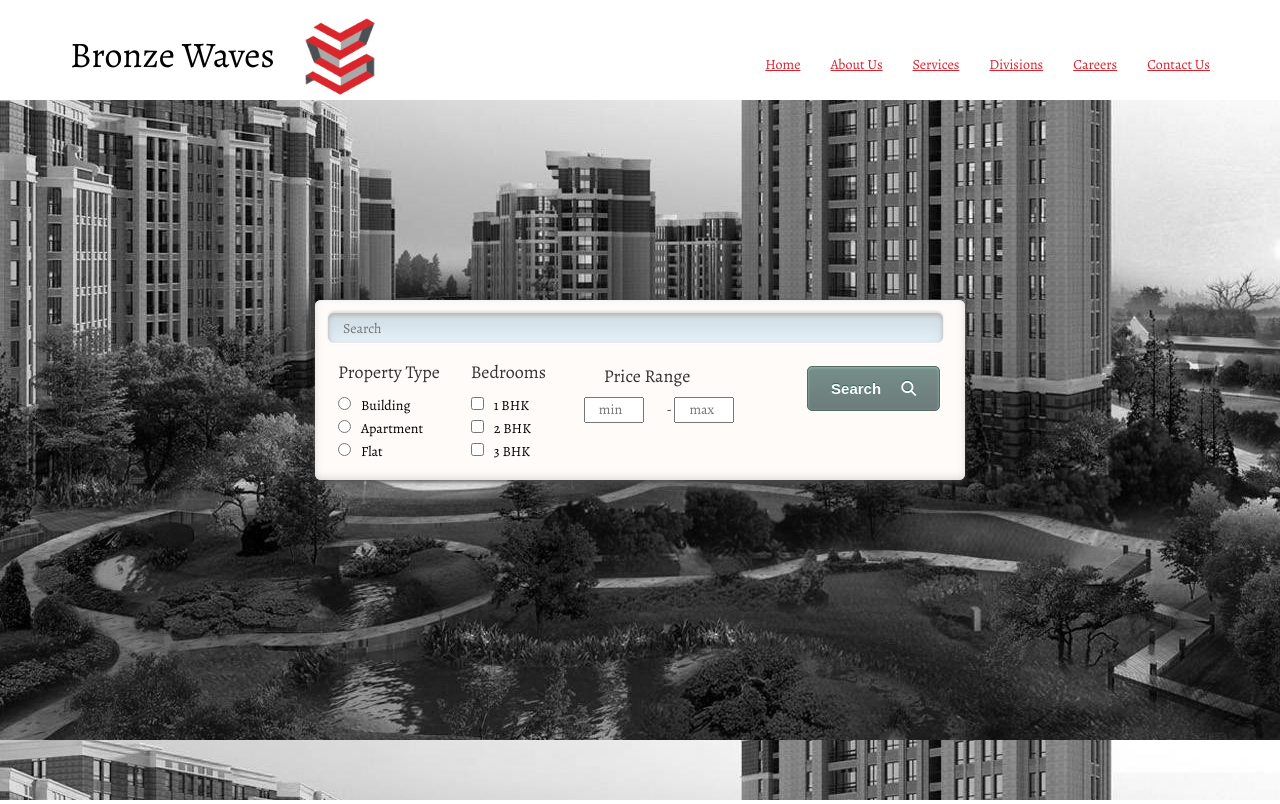
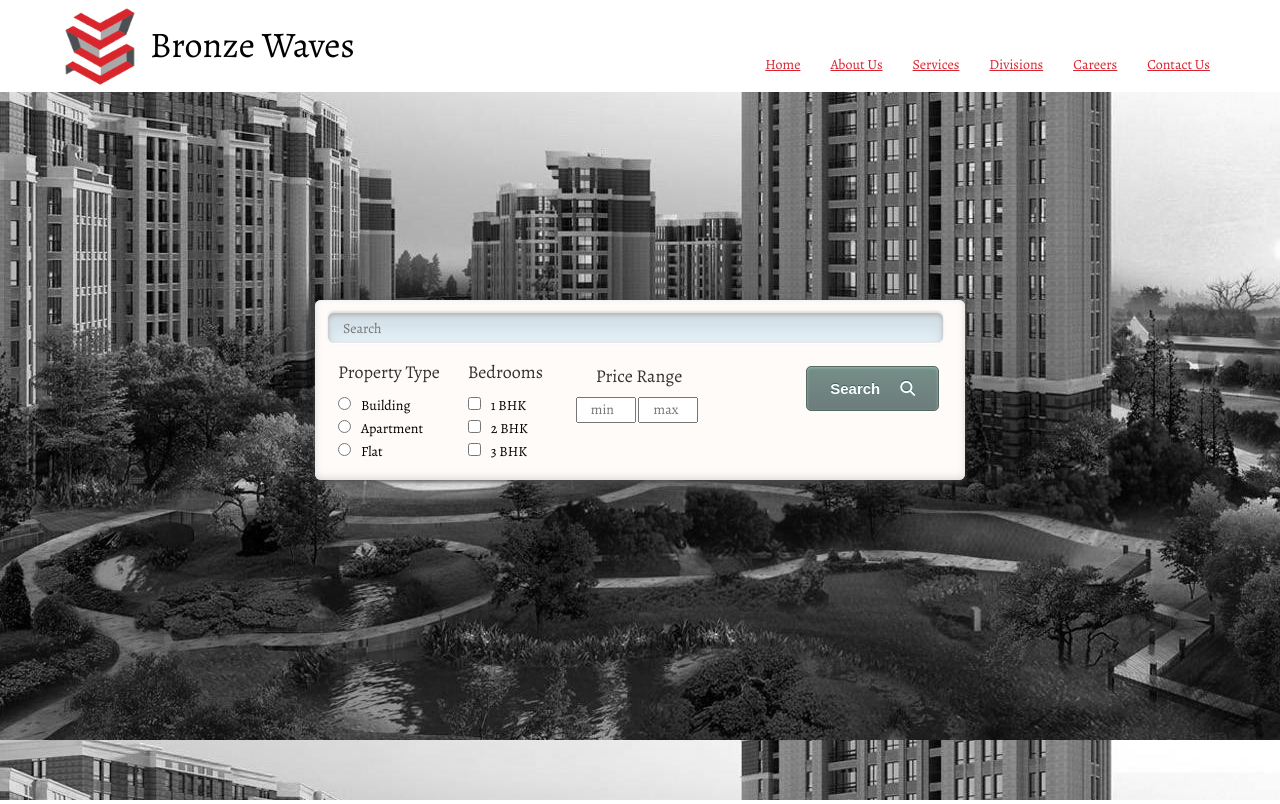
Before and after one commit to ruforavishnu/bronze-waves-website, a PHP site: page / in a window 1280 px wide. Shown: the top 804 px of the page. Run offline with PHP 8.4, Linux system fonts and the light colour scheme; some libraries are stand-ins or nearby versions.

Commit message:
corrected css so searchbar works in both firefox and chrome

```diff
--- /dev/null
+++ b/css/reset.css
@@ -0,0 +1,48 @@
+@charset "utf-8";
+/*reset css*/
+
+html, body, div, span, applet, object, iframe,
+h1, h2, h3, h4, h5, h6, p, blockquote, pre,
+a, abbr, acronym, address, big, cite, code,
+del, dfn, em, img, ins, kbd, q, s, samp,
+small, strike, strong, sub, sup, tt, var,
+b, u, i, center,
+dl, dt, dd, ol, ul, li,
+fieldset, form, label, legend,
+table, caption, tbody, tfoot, thead, tr, th, td,
+article, aside, canvas, details, embed,
+figure, figcaption, footer, header, hgroup,
+menu, nav, output, ruby, section, summary,
+time, mark, audio, video {
+	margin: 0;
+	padding: 0;
+	border: 0;
+	font-size: 100%;
+	font: inherit;
+	vertical-align: baseline;
+}
+/* HTML5 display-role reset for older browsers */
+article, aside, details, figcaption, figure,
+footer, header, hgroup, menu, nav, section {
+	display: block;
+}
+body {
+	line-height: 1;
+}
+ol, ul {
+	list-style: none;
+}
+blockquote, q {
+	quotes: none;
+}
+blockquote:before, blockquote:after,
+q:before, q:after {
+	content: '';
+	content: none;
+}
+table {
+	border-collapse: collapse;
+	border-spacing: 0;
+}
+/*end of reset css */
+/* CSS Document */
--- a/css/searchbar-styles.css
+++ b/css/searchbar-styles.css
@@ -133,7 +133,7 @@ outline:0;
 {
 
 	padding-left:0px;
-	padding-right:20px;
+	padding-right:0px;
 	color:#000;
 }
 .search-extra-buttons
@@ -177,7 +177,8 @@ outline:0;
 	position:relative;
 	display:inline-block;
 	top:-62px;
-	left:115px;
+	right:-170px;
+
 
 }
 
--- a/css/styles.css
+++ b/css/styles.css
@@ -1,4 +1,5 @@
 @charset "utf-8";
+
 /* CSS Document */
 
 @import url('https://fonts.googleapis.com/css?family=Alegreya');
@@ -39,6 +40,16 @@
 {
 	width:100px;
 	height:100px;
+	position:absolute;
+	left:50px;
+	top:-10px;
+}
+.logoname-align
+{
+	position:absolute;
+	left:150px;
+	top:-10px;
+
 }
 .navbar-pad-up
 {
--- a/index.html
+++ b/index.html
@@ -10,7 +10,7 @@
     <meta name="author" content="">
 
     <title>Bronze waves</title>
-
+    <link href="css/reset.css" rel="stylesheet">
     <!-- Bootstrap Core CSS -->
     <link href="css/bootstrap.min.css" rel="stylesheet">
 
@@ -70,8 +70,9 @@
                     <span class="icon-bar"></span>
                 </button>
 
-                <a class="navbar-brand text-black" href="index.html"><h1>Bronze Waves</h1></a>
                 <img src="img/logo.jpg" class="logo-img">
+                <a class="navbar-brand text-black logoname-align" href="index.html"><h1>Bronze Waves</h1></a>
+
             </div>
             <!-- Collect the nav links, forms, and other content for toggling -->
             <div class="collapse navbar-collapse" id="bs-example-navbar-collapse-1">
@@ -155,9 +156,10 @@
      <div class="price-dd-class" id="price-dd" >
         <span class="li-pad-nicely">
 	        <input type="text" name="price-range-min" placeholder="    min" class="small-textbox">
-        </span> -
+        </span>
                 <span class="li-pad-nicely">
 	        <input type="text" name="price-range-min" placeholder="    max" class="small-textbox">
+
         </span><br>
     </div>
 	</div>
```
